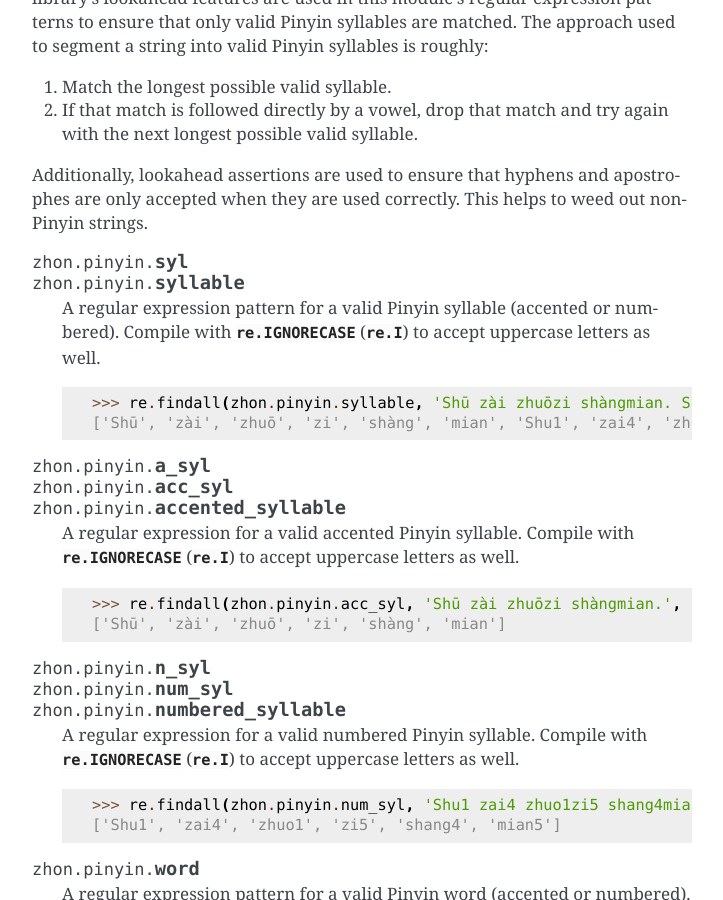
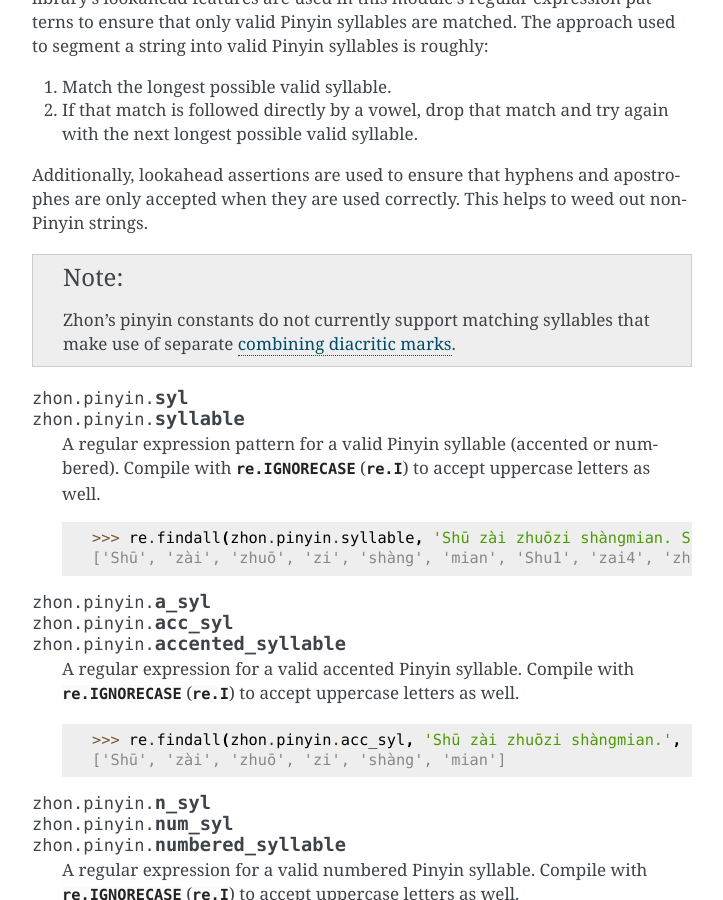
Before and after one commit to tsroten/zhon, a Sphinx documentation site: the page built from docs/index.rst, in a window 1280 px wide and 900 px high, scrolled down 4374 px. Shown: the whole window, without its empty margins (388-1111 px from the left). Built offline with Sphinx 7.4.7, drawn with Linux system fonts in a browser that asks for light colours.

Commit message:
Fixes #20. Add doc note aobut combining diactrical marks.

```diff
--- a/docs/index.rst
+++ b/docs/index.rst
@@ -230,6 +230,11 @@ Additionally, lookahead assertions are used to ensure that hyphens and
 apostrophes are only accepted when they are used correctly. This helps to
 weed out non-Pinyin strings.
 
+.. note::
+    Zhon's pinyin constants do not currently support matching syllables that
+    make use of separate `combining diacritic marks
+    <https://en.wikipedia.org/wiki/Combining_Diacritical_Marks>`_.
+
 .. py:data:: syl
     syllable
 
```
